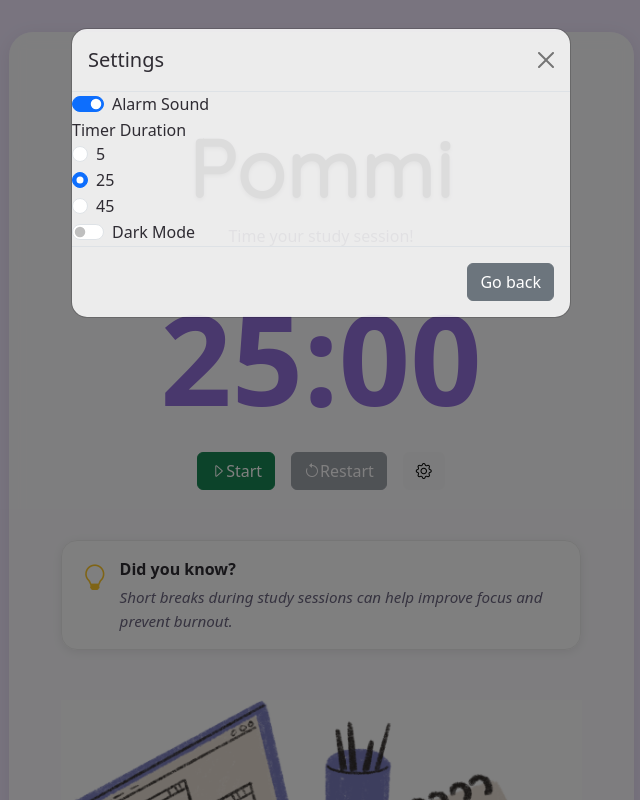
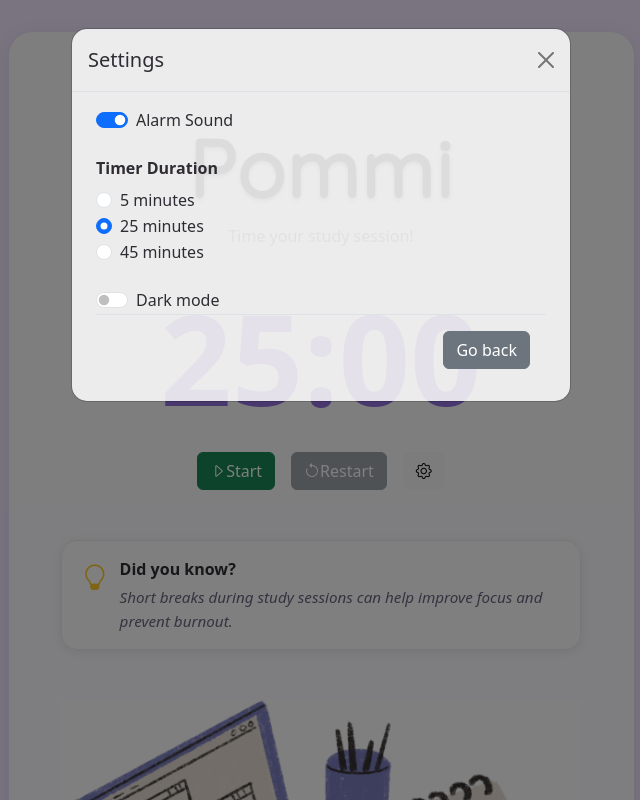
Before and after one commit to anaberst/pommi, a React (Vite) app in the folder react-app/: page / in a window 1280 px wide. Both pictures are taken after a click on the button 742 px from the left and 470 px from the top of the page. Shown: the top 800 px of the page, without its empty margins (319-959 px from the left). Built offline with nearby package versions, Linux system fonts and the light colour scheme.

Commit message:
Refactor SettingsModal component to reduce redundancy and improve visual alignment

```diff
--- a/react-app/src/components/SettingsModal.tsx
+++ b/react-app/src/components/SettingsModal.tsx
@@ -32,8 +32,9 @@ const SettingsModal = ({
             ></button>
           </div>
 
-          {/* Sound Setting */}
-          <div className="form-check form-switch">
+          <div className="modal-body px-4">
+            {/* Sound */}
+            <div className="form-check form-switch  mb-4">
               <input
                 className="form-check-input"
                 type="checkbox"
@@ -44,84 +45,50 @@ const SettingsModal = ({
                   onAudioChange(e.target.checked);
                 }}
               />
-            <label
-              className="form-check-label"
-              htmlFor="flexSwitchCheckChecked"
-            >
+              <label className="form-check-label" htmlFor="audioSwitch">
                 Alarm Sound
               </label>
             </div>
 
-          {/* Duration Setting */}
-          <div>Timer Duration</div>
-          <div className="form-check">
+            {/* Duration */}
+            <div className="mb-4">
+              <div className="fw-semibold mb-2">Timer Duration</div>
+              {[5, 25, 45].map((value) => (
+                <div className="form-check" key={value}>
                   <input
                     className="form-check-input"
                     type="radio"
-              name="flexRadioDefault"
-              id="flexRadioDefault1"
-              value="5"
-              checked={duration === 5}
+                    name="duration"
+                    id={`duration-${value}`}
+                    value={value}
+                    checked={duration === value}
                     onChange={(e) => {
                       onDurationRequest(Number(e.target.value));
                     }}
                   ></input>
-            <label className="form-check-label" htmlFor="flexRadioDefault1">
-              5
+                  <label
+                    className="form-check-label"
+                    htmlFor={`duration-${value}`}
+                  >
+                    {value} minutes
                   </label>
                 </div>
-
-          <div className="form-check">
-            <input
-              className="form-check-input"
-              type="radio"
-              name="flexRadioDefault"
-              id="flexRadioDefault2"
-              value="25"
-              checked={duration === 25}
-              onChange={(e) => {
-                onDurationRequest(Number(e.target.value));
-              }}
-            />
-            <label className="form-check-label" htmlFor="flexRadioDefault2">
-              25
-            </label>
+              ))}
             </div>
 
-          <div className="form-check">
-            <input
-              className="form-check-input"
-              type="radio"
-              name="flexRadioDefault"
-              id="flexRadioDefault1"
-              value="45"
-              checked={duration === 45}
-              onChange={(e) => {
-                onDurationRequest(Number(e.target.value));
-              }}
-            />
-            <label className="form-check-label" htmlFor="flexRadioDefault1">
-              45
-            </label>
-          </div>
-
-          {/* Theme Setting */}
+            {/* Theme */}
             <div className="form-check form-switch">
               <input
                 className="form-check-input"
                 type="checkbox"
-              role="switch"
-              id="flexSwitchCheckChecked"
+                id="themeSwitch"
                 checked={dark}
                 onChange={(e) => {
                   onColorChange(e.target.checked);
                 }}
               />
-            <label
-              className="form-check-label"
-              htmlFor="flexSwitchCheckChecked"
-            >
-              Dark Mode
+              <label className="form-check-label" htmlFor="themeSwitch">
+                Dark mode
               </label>
             </div>
 
@@ -138,6 +105,7 @@ const SettingsModal = ({
           </div>
         </div>
       </div>
+    </div>
   );
 };
 
```
Lines whose indentation alone changed are shown as unchanged.
